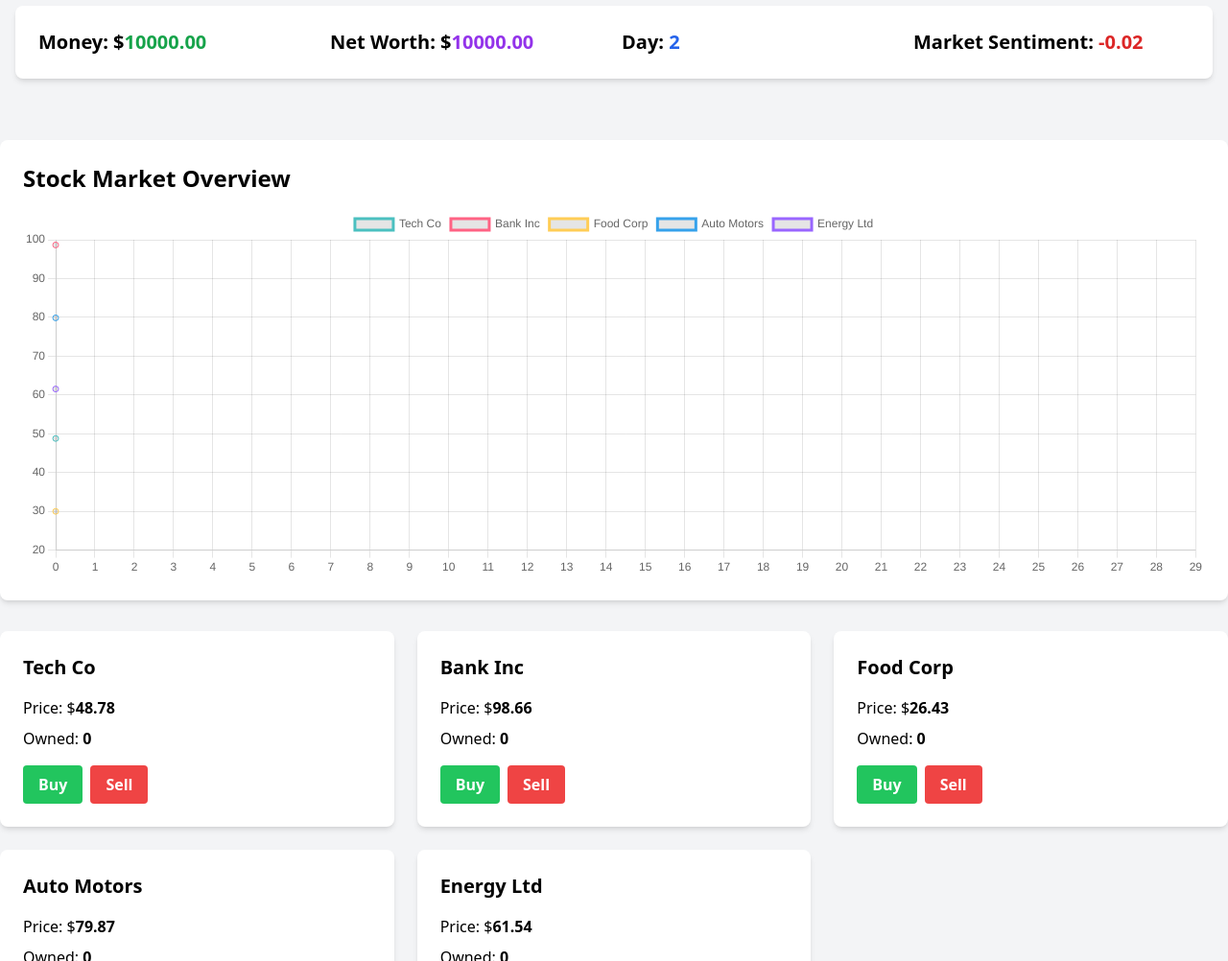
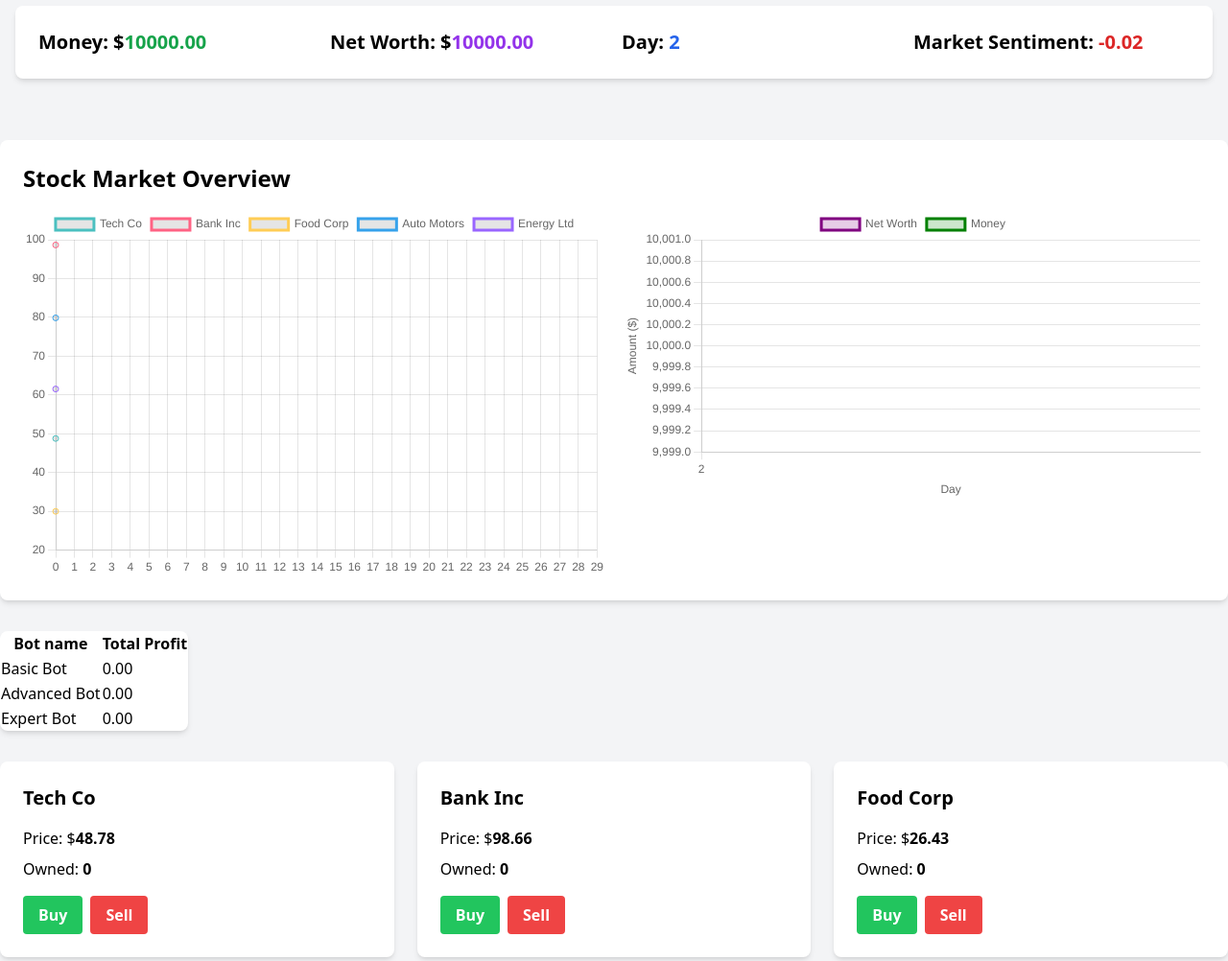
Before and after one commit to adrianviniciuscs/StockClicker, a website: page index.html in a window 1280 px wide. Shown: the part 98-1100 px from the top of the page at 96% size. Drawn offline with nearby package versions, Linux system fonts and the light colour scheme.

Commit message:
feat: add chart to check recent performance

```diff
--- a/game.js
+++ b/game.js
@@ -7,14 +7,15 @@ const stocks = [
 ];
 
 const bots = [
-	{ name: "Basic Bot", price: 1000, owned: 0, tradeAmount: 100, intelligence: 0.6 },
-	{ name: "Advanced Bot", price: 5000, owned: 0, tradeAmount: 500, intelligence: 0.8 },
-	{ name: "Expert Bot", price: 20000, owned: 0, tradeAmount: 2000, intelligence: 0.95 }
+	{ name: "Basic Bot", price: 1000, owned: 0, tradeAmount: 100, intelligence: 0.6, totalProfit: 0 },
+	{ name: "Advanced Bot", price: 5000, owned: 0, tradeAmount: 500, intelligence: 0.8, totalProfit: 0 },
+	{ name: "Expert Bot", price: 20000, owned: 0, tradeAmount: 2000, intelligence: 0.95, totalProfit: 0 }
 ];
 
 let money = 10000;
 let day = 1;
 const historyLength = 30;
+let netWorthChart;
 let chart;
 
 function updateDisplay() {
@@ -29,6 +30,7 @@ function updateNetWorth() {
 	const stocksValue = stocks.reduce((total, stock) => total + stock.price * stock.owned, 0);
 	const netWorth = money + stocksValue;
 	document.getElementById('netWorth').textContent = netWorth.toFixed(2);
+	return netWorth; // Return net worth for chart update
 }
 
 function updateStockList() {
@@ -65,6 +67,68 @@ function updateBotList() {
         `;
 		botList.appendChild(botItem);
 	});
+}
+
+function updateBotPerformance() {
+	const tableBody = document.getElementById('botPerformanceTable').getElementsByTagName('tbody')[0];
+	tableBody.innerHTML = '';
+
+	bots.forEach(bot => {
+		const row = tableBody.insertRow();
+		const nameCell = row.insertCell(0);
+		const profitCell = row.insertCell(1);
+
+		nameCell.textContent = bot.name;
+		profitCell.textContent = bot.totalProfit.toFixed(2);
+	});
+}
+
+function createNetWorthChart() {
+	const ctx = document.getElementById('netWorthChart').getContext('2d');
+	netWorthChart = new Chart(ctx, {
+		type: 'line',
+		data: {
+			labels: [],
+			datasets: [{
+				label: 'Net Worth',
+				data: [],
+				borderColor: 'rgba(128,0,128,1)',
+				backgroundColor: 'rgba(128,0,128,0.2)',
+				fill: true
+			},
+			{
+				label: 'Money',
+				data: [],
+				borderColor: 'rgba(0,128,0,1)',
+				backgroundColor: 'rgba(0,128,0,0.2)',
+				fill: true,
+			}]
+		},
+		options: {
+			responsive: true,
+			scales: {
+				x: {
+					title: {
+						display: true,
+						text: 'Day'
+					}
+				},
+				y: {
+					title: {
+						display: true,
+						text: 'Amount ($)'
+					}
+				}
+			}
+		}
+	});
+}
+
+function updateNetWorthChart(day, netWorth, money) {
+	netWorthChart.data.labels.push(day);
+	netWorthChart.data.datasets[0].data.push(netWorth);
+	netWorthChart.data.datasets[1].data.push(money);
+	netWorthChart.update();
 }
 
 function createChart() {
@@ -152,12 +216,14 @@ function botTrading() {
 						const sharesBought = Math.floor(bot.tradeAmount / stock.price);
 						money -= sharesBought * stock.price;
 						stock.owned += sharesBought;
+						bot.totalProfit -= sharesBought * stock.price;
 					}
 				} else {
 					// Price is higher than previous day, sell
 					const sharesToSell = Math.min(stock.owned, Math.floor(bot.tradeAmount / stock.price));
 					money += sharesToSell * stock.price;
 					stock.owned -= sharesToSell;
+					bot.totalProfit += sharesToSell * stock.price;
 				}
 			} else {
 				// Bot makes a random decision
@@ -167,12 +233,14 @@ function botTrading() {
 						const sharesBought = Math.floor(bot.tradeAmount / stock.price);
 						money -= sharesBought * stock.price;
 						stock.owned += sharesBought;
+						bot.totalProfit -= sharesBought * stock.price;
 					}
 				} else {
 					// Sell
 					const sharesToSell = Math.min(stock.owned, Math.floor(bot.tradeAmount / stock.price));
 					money += sharesToSell * stock.price;
 					stock.owned -= sharesToSell;
+					bot.totalProfit += sharesToSell * stock.price;
 				}
 			}
 		}
@@ -266,11 +334,15 @@ function simulateDay() {
 	marketCrashEvent();
 	day++;
 	updateDisplay();
+	updateBotPerformance();
+	const netWorth = updateNetWorth(); // Get the updated net worth
+	updateNetWorthChart(day, netWorth, money); // Update the chart with the correct parameters
 }
 
 function init() {
 	createChart();
 	updateDisplay();
+	createNetWorthChart();
 
 	setInterval(() => {
 		simulateDay();
--- a/index.html
+++ b/index.html
@@ -4,7 +4,7 @@
 <head>
 	<meta charset="UTF-8">
 	<meta name="viewport" content="width=device-width, initial-scale=1.0">
-	<title>Advanced Stock Market Simulator</title>
+	<title>StockClicker</title>
 	<script src="https://cdnjs.cloudflare.com/ajax/libs/Chart.js/3.7.1/chart.min.js"></script>
 	<script src="https://cdn.tailwindcss.com"></script>
 </head>
@@ -25,10 +25,25 @@
 	</div>
 	<div class="bg-white rounded-lg shadow-md p-6 mb-8">
 		<h2 class="text-2xl font-semibold mb-4">Stock Market Overview</h2>
-		<div class="chart-container h-96">
-			<canvas id="stockChart"></canvas>
+		<div class="grid grid-cols-1 md:grid-cols-2 gap-4">
+			<div class="chart-container h-96">
+				<canvas id="stockChart"></canvas>
+			</div>
+			<div class="chart-container h-96">
+				<canvas id="netWorthChart"></canvas>
+			</div>
 		</div>
 	</div>
+	<table id="botPerformanceTable" class="bg-white rounded-lg shadow-md p-6 mb-8">
+		<thead>
+			<tr>
+				<th> Bot name </th>
+				<th> Total Profit </th>
+			</tr>
+		</thead>
+		<tbody>
+		</tbody>
+	</table>
 	<div id="stockList" class="grid grid-cols-1 md:grid-cols-2 lg:grid-cols-3 gap-6 mb-8"></div>
 	<div id="botShop" class="bg-white rounded-lg shadow-md p-6 mb-8">
 		<h2 class="text-2xl font-semibold mb-4">Trading Bot Shop</h2>
```
